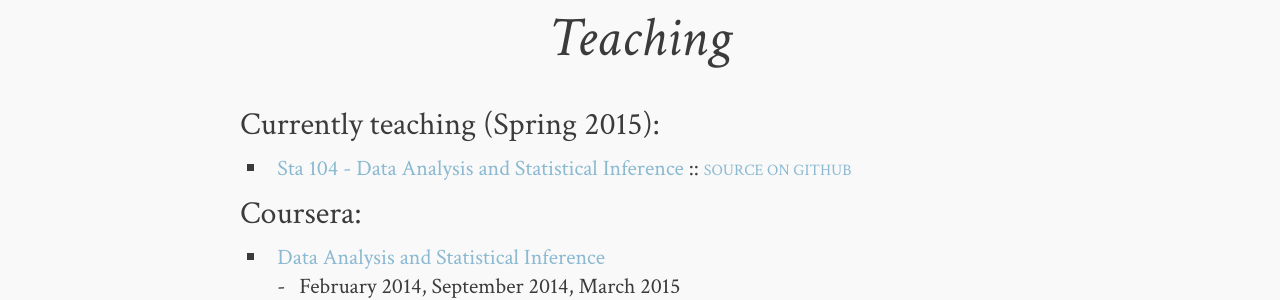
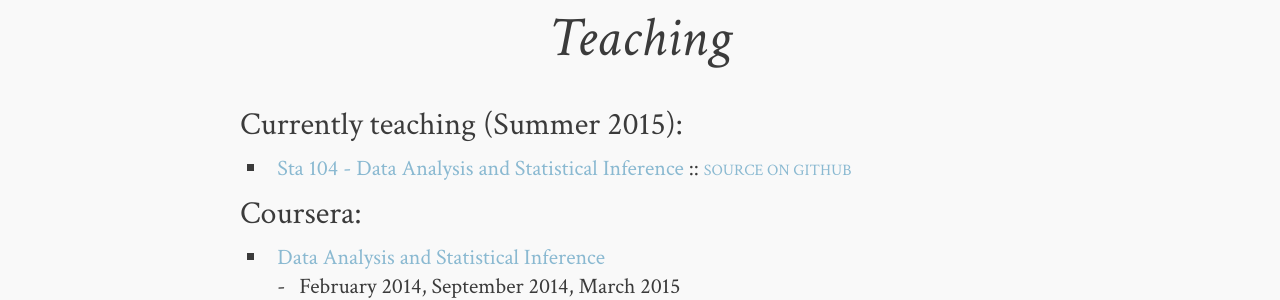
Before and after one commit to mine-cetinkaya-rundel/duke_statsci_homepage, a Jekyll site: the page built from teaching.md, in a window 1280 px wide and 900 px high, scrolled down 406 px. Shown: the part 156-456 px from the top of the window. Built offline with Jekyll 4.4.1, drawn with Linux system fonts in a browser that asks for light colours; nearby versions of some CDN libraries; comment, search, counter and statistics services are not loaded.

Commit message:
update teaching page for summer 15

```diff
--- a/teaching.md
+++ b/teaching.md
@@ -7,7 +7,7 @@ image:
   feature: classroom.jpg
 ---
 
-### Currently teaching (Spring 2015):
+### Currently teaching (Summer 2015):
 
 * [Sta 104 - Data Analysis and Statistical Inference](https://stat.duke.edu/courses/Summer15/sta104.01-1/) :: <small>[SOURCE ON GITHUB](https://github.com/mine-cetinkaya-rundel/sta104_su15)</small>
 
```
